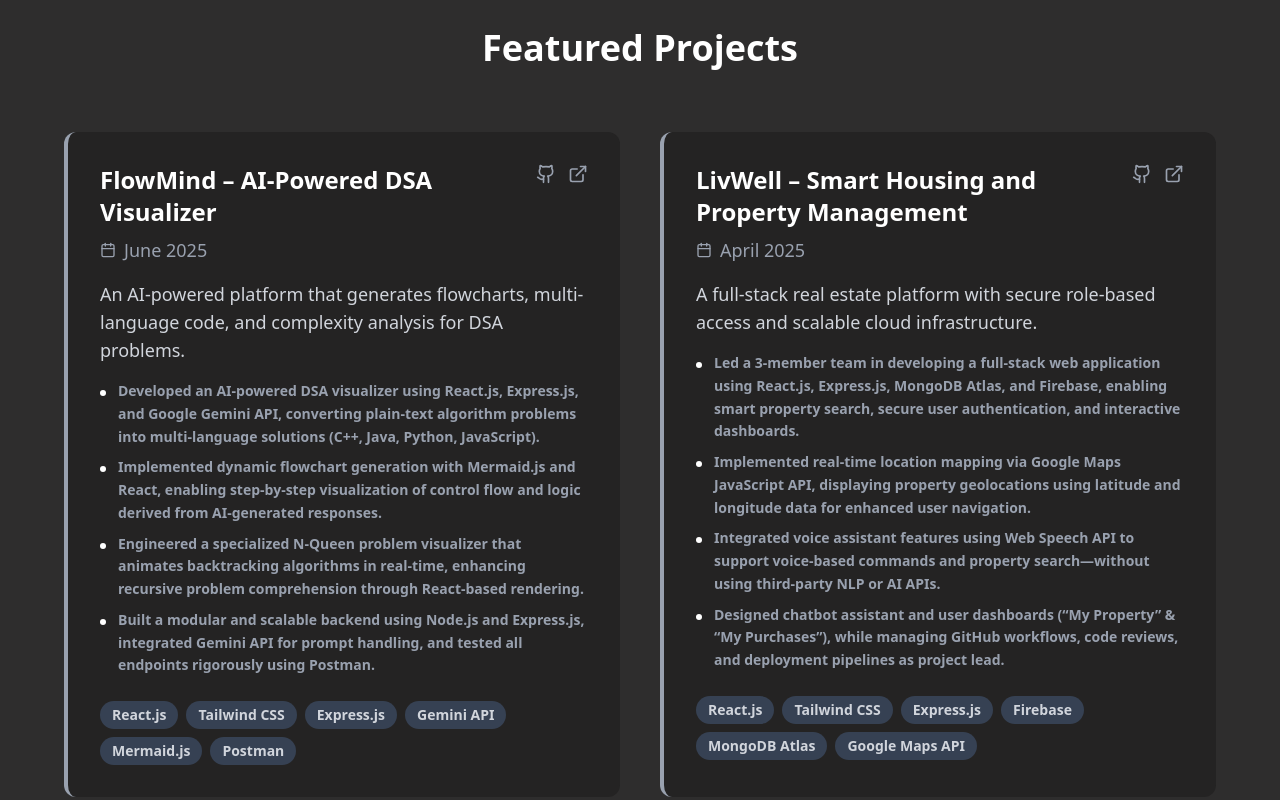
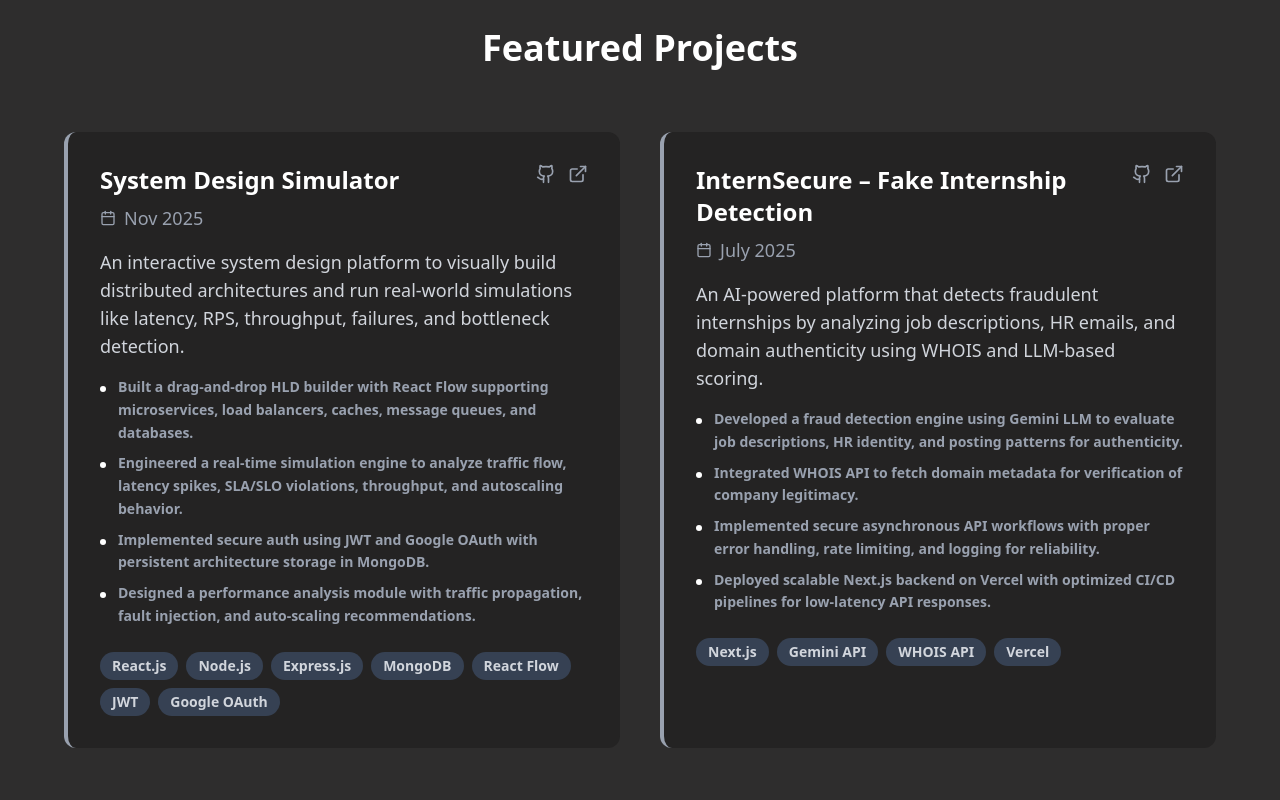
Before and after one commit to Mansi07sharma/MansiSharmaPortfolio, a Next.js app: page / in a window 1280 px wide. Shown: the part 3360-4160 px from the top of the page. Built offline with nearby package versions, Linux system fonts and the light colour scheme.

Commit message:
Add 'System Design Simulator' project details
Added a new project 'System Design Simulator' with details including title, date, technologies, description, features, GitHub link, and demo link.

```diff
--- a/app/Components/Projects.js
+++ b/app/Components/Projects.js
@@ -15,6 +15,36 @@ export const Projects = () => {
   };
 
   const projects = [
+      {
+        title: "System Design Simulator",
+        date: "Nov 2025",
+        technologies: ["React.js", "Node.js", "Express.js", "MongoDB", "React Flow", "JWT", "Google OAuth"],
+        description:
+          "An interactive system design platform to visually build distributed architectures and run real-world simulations like latency, RPS, throughput, failures, and bottleneck detection.",
+        features: [
+          "Built a drag-and-drop HLD builder with React Flow supporting microservices, load balancers, caches, message queues, and databases.",
+          "Engineered a real-time simulation engine to analyze traffic flow, latency spikes, SLA/SLO violations, throughput, and autoscaling behavior.",
+          "Implemented secure auth using JWT and Google OAuth with persistent architecture storage in MongoDB.",
+          "Designed a performance analysis module with traffic propagation, fault injection, and auto-scaling recommendations."
+        ],
+        github: "https://github.com/Mansi07sharma/System-Design-Simulator",
+        demo: "https://system-design-simulator-smoky.vercel.app/"
+    },
+    {
+      title: "InternSecure – Fake Internship Detection",
+      date: "July 2025",
+      technologies: ["Next.js", "Gemini API", "WHOIS API", "Vercel"],
+      description:
+        "An AI-powered platform that detects fraudulent internships by analyzing job descriptions, HR emails, and domain authenticity using WHOIS and LLM-based scoring.",
+      features: [
+        "Developed a fraud detection engine using Gemini LLM to evaluate job descriptions, HR identity, and posting patterns for authenticity.",
+        "Integrated WHOIS API to fetch domain metadata for verification of company legitimacy.",
+        "Implemented secure asynchronous API workflows with proper error handling, rate limiting, and logging for reliability.",
+        "Deployed scalable Next.js backend on Vercel with optimized CI/CD pipelines for low-latency API responses."
+      ],
+      github: "https://github.com/Mansi07sharma/InternSecure",
+      demo: "https://intern-secure.vercel.app/"
+    },
     {
       title: "FlowMind – AI-Powered DSA Visualizer",
       date: "June 2025",
```
